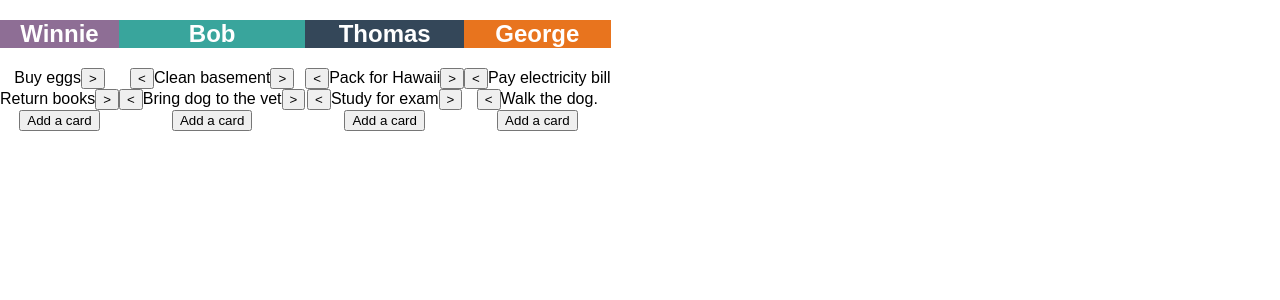
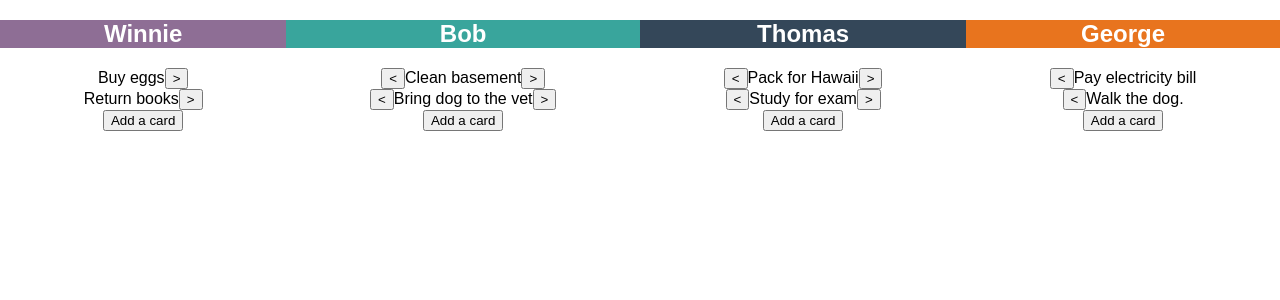
Before and after one commit to wichopy/react-state-management-comparison, a React (Create React App) app: page / in a window 1280 px wide. Shown: the top 300 px of the page. Built offline with nearby package versions, Linux system fonts and the light colour scheme.

Commit message:
Fix styles. Add logic and unit tests.

```diff
--- a/src/App.css
+++ b/src/App.css
@@ -1,5 +1,6 @@
 .App {
   text-align: center;
+  width: 100%
 }
 
 .App-logo {
--- a/src/App.js
+++ b/src/App.js
@@ -1,124 +1,94 @@
-import React, { Component } from 'react';
-import logo from './logo.svg';
-import './App.css';
-import Column from './components/Column'
-import styled from 'styled-components'
-import uuid from 'uuid';
+import React, { Component } from "react";
+import "./App.css";
+
+import Column from "./components/Column";
+import styled from "styled-components";
+import * as logic from "./logic";
 const AssigneeColumns = styled.div`
   display: flex;
   flex-direction: row;
-  width: 100%;
+  width: 100vw;
 `;
 
 class App extends Component {
   state = {
-    cards: undefined,
-    assignees: [
-      'Winnie',
-      'Bob',
-      'Thomas',
-      'George',
-    ]
+    cards: [
+      {
+        Assignee: "Winnie",
+        description: "Buy eggs"
+      },
+      {
+        Assignee: "Winnie",
+        description: "Return books"
+      },
+      {
+        Assignee: "Bob",
+        description: "Clean basement"
+      },
+      {
+        Assignee: "Bob",
+        description: "Bring dog to the vet"
+      },
+      {
+        Assignee: "Thomas",
+        description: "Pack for Hawaii"
+      },
+      {
+        Assignee: "Thomas",
+        description: "Study for exam"
+      },
+      {
+        Assignee: "George",
+        description: "Pay electricity bill"
+      },
+      {
+        Assignee: "George",
+        description: "Walk the dog."
       }
+    ],
+    assignees: ["Winnie", "Bob", "Thomas", "George"]
+  };
 
-  onAdd = (Assignee) => {
-    const description = window.prompt()
+  onAdd = Assignee => {
+    const description = window.prompt();
 
     this.setState({
-      cards: this.state.cards.concat(
-        { id: uuid(), Assignee, description }
-      )
-    })
-  }
+      cards: this.state.cards.concat({ Assignee, description })
+    });
+  };
 
-  onShiftLeft = (id) => {
-    const card = this.state.cards.find(card => card.id === id)
-    const assigneeIndex = this.state.assignees.findIndex(assignee => assignee === card.Assignee)
-    const nextAssignee = this.state.assignees[assigneeIndex - 1]
-    console.log(nextAssignee)
-    // this.setState({
-    //   cards:
-    // })
-  }
+  onShiftLeft = card => {
+    this.setState({
+      cards: logic.onShiftLeft(card, this.state.cards, this.state.assignees)
+    });
+  };
 
-  onShiftRight = (id) => {
-    console.log(id)
-  }
-
-  componentDidMount() {
-    setTimeout(
-      () => {
-        this.setState({
-          cards: [
-            {
-              id: uuid(),
-              Assignee: 'Winnie',
-              description: 'Buy eggs',
-            },
-            {
-              id: uuid(),
-              Assignee: 'Winnie',
-              description: 'Return books',
-            },
-            {
-              id: uuid(),
-              Assignee: 'Bob',
-              description: 'Clean basement',
-            },
-            {
-              id: uuid(),
-              Assignee: 'Bob',
-              description: 'Bring dog to the vet',
-            },
-            {
-              id: uuid(),
-              Assignee: 'Thomas',
-              description: 'Pack for Hawaii',
-            },
-            {
-              id: uuid(),
-              Assignee: 'Thomas',
-              description: 'Study for exam',
-            },
-            {
-              id: uuid(),
-              Assignee: 'George',
-              description: 'Pay electricity bill',
-            },
-            {
-              id: uuid(),
-              Assignee: 'George',
-              description: 'Walk the dog.',
-            }
-          ]
-        })
-      },
-      1000
-    )
-  }
+  onShiftRight = id => {
+    console.log(id);
+  };
 
   render() {
     return (
       <div className="App">
         <AssigneeColumns>
-          {
-            this.state.assignees && this.state.cards && this.state.assignees
-              .map((assignee, i) => {
+          {this.state.assignees &&
+            this.state.cards &&
+            this.state.assignees.map((assignee, i) => {
               return (
-                  <div key={assignee + i}>
                 <Column
-                      style={{ flexGrow: 1 }}
+                  key={assignee + i}
                   onShiftLeft={this.onShiftLeft}
                   onShiftRight={this.onShiftRight}
                   columnName={assignee}
                   start={i === 0}
                   end={i === this.state.assignees.length - 1}
-                      cards={this.state.cards.filter(card => card.Assignee === assignee)} />
-                    <button onClick={() => this.onAdd(assignee)}>Add a card</button>
-                  </div>
-                )
-              })
-          }
+                  cards={this.state.cards.filter(
+                    card => card.Assignee === assignee
+                  )}
+                  onAddClick={this.onAdd}
+                />
+              );
+            })}
         </AssigneeColumns>
       </div>
     );
--- a/src/components/Card.jsx
+++ b/src/components/Card.jsx
@@ -4,11 +4,11 @@ const Card = ({ card, start, end, onShiftLeft, onShiftRight }) => {
 
   return <div>
     <span>
-      { !start && <button onClick={() => onShiftLeft(card.id)}>{'<'}</button> }
+      { !start && <button onClick={() => onShiftLeft(card)}>{'<'}</button> }
 
       {card.description}
 
-      { !end && <button onClick={() => onShiftRight(card.id)}>{'>'}</button> }
+      { !end && <button onClick={() => onShiftRight(card)}>{'>'}</button> }
     </span>
   </div>
 }
--- a/src/components/Column.jsx
+++ b/src/components/Column.jsx
@@ -1,20 +1,25 @@
 import React from 'react'
 import Card from './Card'
-
+import styled from 'styled-components'
 const columnColors = {
   Winnie: '#8E6E95',
   Bob: '#39A59C',
   Thomas: '#344759',
   George: '#E8741E',
 }
-const Column = ({ cards, columnName, start, end, onShiftLeft, onShiftRight }) => {
+
+const StyledColumn = styled.div`
+  flex-grow: 1;
+`
+const Column = ({ onAddClick, cards, columnName, start, end, onShiftLeft, onShiftRight }) => {
   return (
-    <div>
+    <StyledColumn>
       <h2 style={{ color: 'white', backgroundColor: columnColors[columnName]}}>{columnName}</h2>
       {cards.map((card, i) => {
         return <Card key={i} card={card} start={start} end={end} onShiftLeft={onShiftLeft} onShiftRight={onShiftRight}/>
       })}
-    </div>
+      <button onClick={() => onAddClick(columnName)}>Add a card</button>
+    </StyledColumn>
   )
 }
 
--- /dev/null
+++ b/src/logic.js
@@ -0,0 +1,20 @@
+export const onShiftLeft = (card, cards, assignees) => {
+  const nextCards = [...cards]
+  let currentAssigneeIndex = assignees.indexOf(card.Assignee)
+  let nextAssignee = assignees[currentAssigneeIndex - 1]
+  let cardIndex = cards.findIndex(item => item.Assignee == card.Assignee && item.description === card.description)
+  const removedCard = nextCards.splice(cardIndex, 1)[0] //immute
+  removedCard.Assignee = nextAssignee
+  return nextCards.concat(removedCard)
+}
+
+
+export const onShiftRight = (card, cards, assignees) => {
+  const nextCards = [...cards]
+  let currentAssigneeIndex = assignees.indexOf(card.Assignee)
+  let nextAssignee = assignees[currentAssigneeIndex + 1]
+  let cardIndex = cards.findIndex(item => item.Assignee == card.Assignee && item.description === card.description)
+  const removedCard = nextCards.splice(cardIndex, 1)[0] //immute
+  removedCard.Assignee = nextAssignee
+  return nextCards.concat(removedCard)
+}
```
Also changed, not shown: 2 other files (tests, documents, lock files or other folders). Lines whose indentation alone changed are shown as unchanged.
